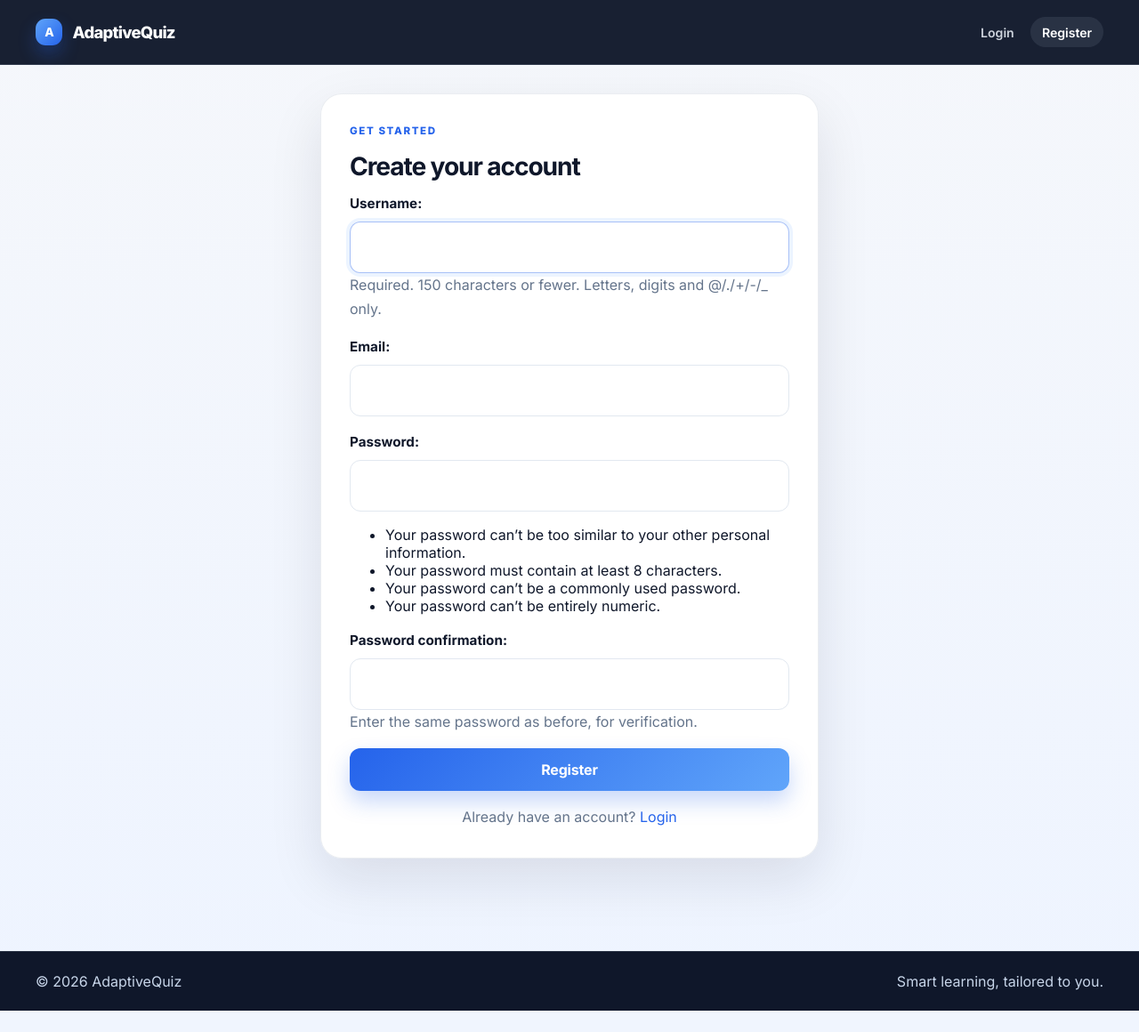
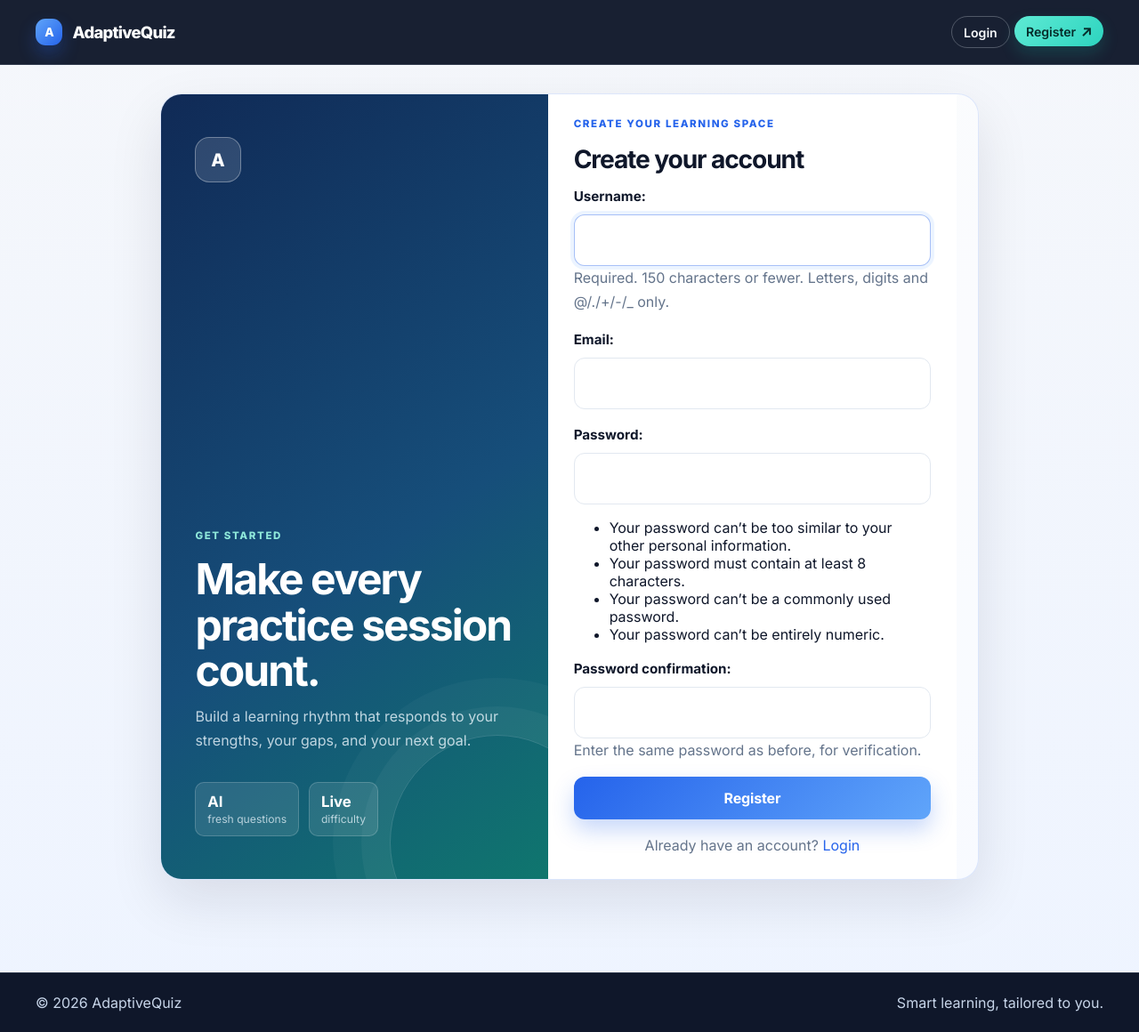
Before and after one commit to kishandalai/adaptivequiz, a Django app: page /register/ in a window 1280 px wide. Shown: the whole page at 89% size. Before the commit the page ends 1136 px from the top, so only its background shows below. Run offline with Django 5.2, Linux system fonts and the light colour scheme.

Commit message:
Polish auth pages and fix adaptive quiz flow

```diff
--- a/quiz/question_bank.py
+++ b/quiz/question_bank.py
@@ -84,6 +84,10 @@ def load_question_bank():
             seen_texts = set()
             for item in questions:
                 _validate_question(subject, topic, item, seen_ids, seen_texts)
+            if not any(item["difficulty"] == "Hard" for item in questions):
+                medium_questions = [item for item in questions if item["difficulty"] == "Medium"]
+                for item in medium_questions[-2:]:
+                    item["difficulty"] = "Hard"
             subject_questions[topic] = {item["id"]: item for item in questions}
         bank[subject] = subject_questions
     return bank
--- a/quiz/static/css/style.css
+++ b/quiz/static/css/style.css
@@ -185,6 +185,38 @@ main.app-main {
     color: #dbeafe;
 }
 
+.nav-link-auth {
+    border: 1px solid rgba(226, 232, 240, 0.28);
+    color: #f8fafc;
+}
+
+.nav-link-auth:hover,
+.nav-link-auth.active {
+    border-color: rgba(147, 197, 253, 0.7);
+    background: rgba(147, 197, 253, 0.12);
+}
+
+.nav-link-register {
+    display: inline-flex;
+    align-items: center;
+    gap: 0.35rem;
+    background: linear-gradient(135deg, #2dd4bf, #14b8a6);
+    color: #062c2a;
+    box-shadow: 0 8px 18px rgba(20, 184, 166, 0.2);
+}
+
+.nav-link-register:hover,
+.nav-link-register.active {
+    background: linear-gradient(135deg, #5eead4, #2dd4bf);
+    color: #062c2a;
+    transform: translateY(-1px);
+}
+
+.nav-link-register span {
+    font-size: 1rem;
+    line-height: 1;
+}
+
 .eyebrow {
     margin: 0 0 0.75rem;
     color: var(--primary);
@@ -1380,6 +1412,107 @@ td {
     padding: 2rem 0;
 }
 
+.auth-layout {
+    display: grid;
+    grid-template-columns: minmax(0, 0.9fr) minmax(22rem, 1fr);
+    width: min(920px, 100%);
+    overflow: hidden;
+    border: 1px solid rgba(37, 99, 235, 0.14);
+    border-radius: var(--radius-lg);
+    background: rgba(255, 255, 255, 0.58);
+    box-shadow: var(--shadow);
+}
+
+.auth-intro {
+    position: relative;
+    display: flex;
+    flex-direction: column;
+    justify-content: center;
+    min-height: 530px;
+    padding: 3rem 2.4rem;
+    overflow: hidden;
+    background: linear-gradient(145deg, #102a56 0%, #164e7a 58%, #0f766e 100%);
+    color: #fff;
+}
+
+.auth-intro::after {
+    position: absolute;
+    right: -4rem;
+    bottom: -5rem;
+    width: 15rem;
+    height: 15rem;
+    border: 1px solid rgba(255, 255, 255, 0.16);
+    border-radius: 50%;
+    box-shadow: 0 0 0 2rem rgba(255, 255, 255, 0.04), 0 0 0 4rem rgba(255, 255, 255, 0.03);
+    content: "";
+}
+
+.auth-intro .eyebrow {
+    position: relative;
+    z-index: 1;
+    margin-top: auto;
+    color: #8ee7d9;
+}
+
+.auth-intro h1,
+.auth-intro p:not(.eyebrow) {
+    position: relative;
+    z-index: 1;
+    color: #fff;
+}
+
+.auth-intro h1 {
+    max-width: 12ch;
+    font-size: clamp(2rem, 4vw, 3rem);
+}
+
+.auth-intro p:not(.eyebrow) {
+    max-width: 34ch;
+    margin-bottom: 0;
+    color: rgba(239, 248, 255, 0.78);
+}
+
+.auth-intro-mark {
+    position: relative;
+    z-index: 1;
+    display: grid;
+    width: 3.2rem;
+    height: 3.2rem;
+    margin-bottom: auto;
+    place-items: center;
+    border: 1px solid rgba(255, 255, 255, 0.32);
+    border-radius: 1rem;
+    background: rgba(255, 255, 255, 0.13);
+    color: #fff;
+    font-size: 1.25rem;
+    font-weight: 800;
+}
+
+.auth-pulse {
+    position: relative;
+    z-index: 1;
+    display: flex;
+    flex-wrap: wrap;
+    gap: 0.7rem;
+    margin-top: 2rem;
+}
+
+.auth-pulse span {
+    padding: 0.7rem 0.8rem;
+    border: 1px solid rgba(255, 255, 255, 0.18);
+    border-radius: 10px;
+    background: rgba(255, 255, 255, 0.1);
+    color: rgba(239, 248, 255, 0.72);
+    font-size: 0.76rem;
+}
+
+.auth-pulse strong {
+    display: block;
+    margin-bottom: 0.15rem;
+    color: #fff;
+    font-size: 1.05rem;
+}
+
 .start-quiz-page {
     padding-top: 2.5rem;
 }
@@ -1447,7 +1580,20 @@ td {
 }
 
 .auth-card {
+    align-self: stretch;
+    display: flex;
+    flex-direction: column;
+    justify-content: center;
     background: rgba(255,255,255,0.96);
+    border: 0;
+    border-radius: 0;
+    box-shadow: none;
+}
+
+.auth-card-register {
+    align-self: center;
+    width: calc(100% - 1.5rem);
+    padding: 1.5rem 1.8rem;
 }
 
 .auth-form p {
@@ -1722,6 +1868,20 @@ input[type="radio"] {
 }
 
 @media (max-width: 720px) {
+    .auth-layout {
+        grid-template-columns: 1fr;
+    }
+
+    .auth-card-register {
+        align-self: stretch;
+        width: 100%;
+    }
+
+    .auth-intro {
+        min-height: 360px;
+        padding: 2rem 1.4rem;
+    }
+
     .navbar,
     .page-header,
     .quiz-topbar,
--- a/quiz/templates/base.html
+++ b/quiz/templates/base.html
@@ -33,8 +33,8 @@
                     <a href="{% url 'performance' %}" class="nav-link {% if request.resolver_match.url_name == 'performance' %}active{% endif %}">Performance</a>
                     <a href="{% url 'logout' %}" class="nav-link nav-link-logout">Logout</a>
                 {% else %}
-                    <a href="{% url 'login' %}" class="nav-link {% if request.resolver_match.url_name == 'login' %}active{% endif %}">Login</a>
-                    <a href="{% url 'register' %}" class="nav-link {% if request.resolver_match.url_name == 'register' %}active{% endif %}">Register</a>
+                    <a href="{% url 'login' %}" class="nav-link nav-link-auth {% if request.resolver_match.url_name == 'login' %}active{% endif %}">Login</a>
+                    <a href="{% url 'register' %}" class="nav-link nav-link-register {% if request.resolver_match.url_name == 'register' %}active{% endif %}">Register <span aria-hidden="true">&#8599;</span></a>
                 {% endif %}
             </div>
         </nav>
--- a/quiz/templates/register.html
+++ b/quiz/templates/register.html
@@ -4,8 +4,19 @@
 
 {% block content %}
 <section class="auth-page container">
-    <div class="form-box auth-card">
+    <div class="auth-layout">
+        <div class="auth-intro auth-intro-register">
+            <span class="auth-intro-mark">A</span>
             <p class="eyebrow">Get started</p>
+            <h1>Make every practice session count.</h1>
+            <p>Build a learning rhythm that responds to your strengths, your gaps, and your next goal.</p>
+            <div class="auth-pulse" aria-label="AdaptiveQuiz highlights">
+                <span><strong>AI</strong> fresh questions</span>
+                <span><strong>Live</strong> difficulty</span>
+            </div>
+        </div>
+        <div class="form-box auth-card auth-card-register">
+            <p class="eyebrow">Create your learning space</p>
             <h2>Create your account</h2>
             <form method="post" class="auth-form">
                 {% csrf_token %}
@@ -14,5 +25,6 @@
             </form>
             <p class="auth-switch">Already have an account? <a href="{% url 'login' %}">Login</a></p>
         </div>
+    </div>
 </section>
 {% endblock %}
--- a/quiz/views.py
+++ b/quiz/views.py
@@ -1,4 +1,5 @@
 import json
+import random
 from datetime import timedelta
 
 from django.conf import settings
@@ -17,7 +18,7 @@ from .forms import LoginForm, QuizSelectionForm, RegistrationForm
 from .gemini_service import generate_question
 from .learning_notes import LANGUAGE_DEFINITIONS, all_search_items, get_languages
 from .models import AnswerRecord, Question, QuizAttempt, TopicPerformance
-from .question_bank import QuestionBankError, get_bank_question, load_question_bank, select_question_ids
+from .question_bank import QuestionBankError, get_bank_question, get_topic_questions
 from .utils import get_topics_for_subject, get_default_quiz_length, normalize_question_text
 
 
@@ -118,6 +119,7 @@ def home(request):
 def technical_languages(request):
     query = request.GET.get("q", "").strip()
     results = []
+    languages = get_languages()
     if query:
         query_lower = query.lower()
         results = [
@@ -125,7 +127,7 @@ def technical_languages(request):
             if query_lower in item["title"].lower() or query_lower in item["description"].lower() or query_lower in item.get("matching_section", "").lower()
         ]
     return render(request, "technical_languages.html", {
-        "languages": get_languages(),
+        "languages": list(languages.values()),
         "query": query,
         "results": results,
     })
@@ -281,8 +283,8 @@ def select_quiz(request):
             subject = form.cleaned_data["subject"]
             topic = form.cleaned_data["topic"]
             try:
-                selected_question_ids = select_question_ids(subject, topic, get_default_quiz_length())
-            except (QuestionBankError, KeyError):
+                get_bank_question(subject, topic, next(iter(get_topic_questions(subject, topic))))
+            except (QuestionBankError, KeyError, StopIteration):
                 messages.error(request, "This topic does not have a valid 13-question bank yet.")
                 return redirect("select_quiz")
             request.session["quiz_subject"] = subject
@@ -304,7 +306,7 @@ def select_quiz(request):
                 current_difficulty="Easy",
                 highest_difficulty="Easy",
                 status="in_progress",
-                selected_question_ids=selected_question_ids,
+                selected_question_ids=[],
             )
             request.session["quiz_attempt_id"] = attempt.id
             return redirect("quiz_page")
@@ -348,11 +350,26 @@ def quiz_page(request):
     if question_index >= quiz_length:
         return redirect("quiz_result")
 
-    question_id = attempt.selected_question_ids[question_index]
     try:
-        item = get_bank_question(subject, topic, question_id)
+        questions = get_topic_questions(subject, topic)
+        selected_ids = list(attempt.selected_question_ids or [])
+        if question_index < len(selected_ids):
+            item = questions.get(selected_ids[question_index])
+        else:
+            available_questions = [
+                item for question_id, item in questions.items()
+                if question_id not in selected_ids
+            ]
+            matching_questions = [
+                item for item in available_questions
+                if item["difficulty"] == current_difficulty
+            ]
+            item = random.choice(matching_questions or available_questions)
         if item is None:
             raise QuestionBankError("Selected question is missing from the question bank.")
+        if question_index >= len(selected_ids):
+            attempt.selected_question_ids = selected_ids + [item["id"]]
+            attempt.save(update_fields=["selected_question_ids"])
     except (QuestionBankError, KeyError, IndexError):
         messages.error(request, "The question bank is invalid for this quiz topic.")
         return redirect("select_quiz")
```
Also changed, not shown: quiz/templates/login.html (+13 -1 lines). Lines whose indentation alone changed are shown as unchanged.
